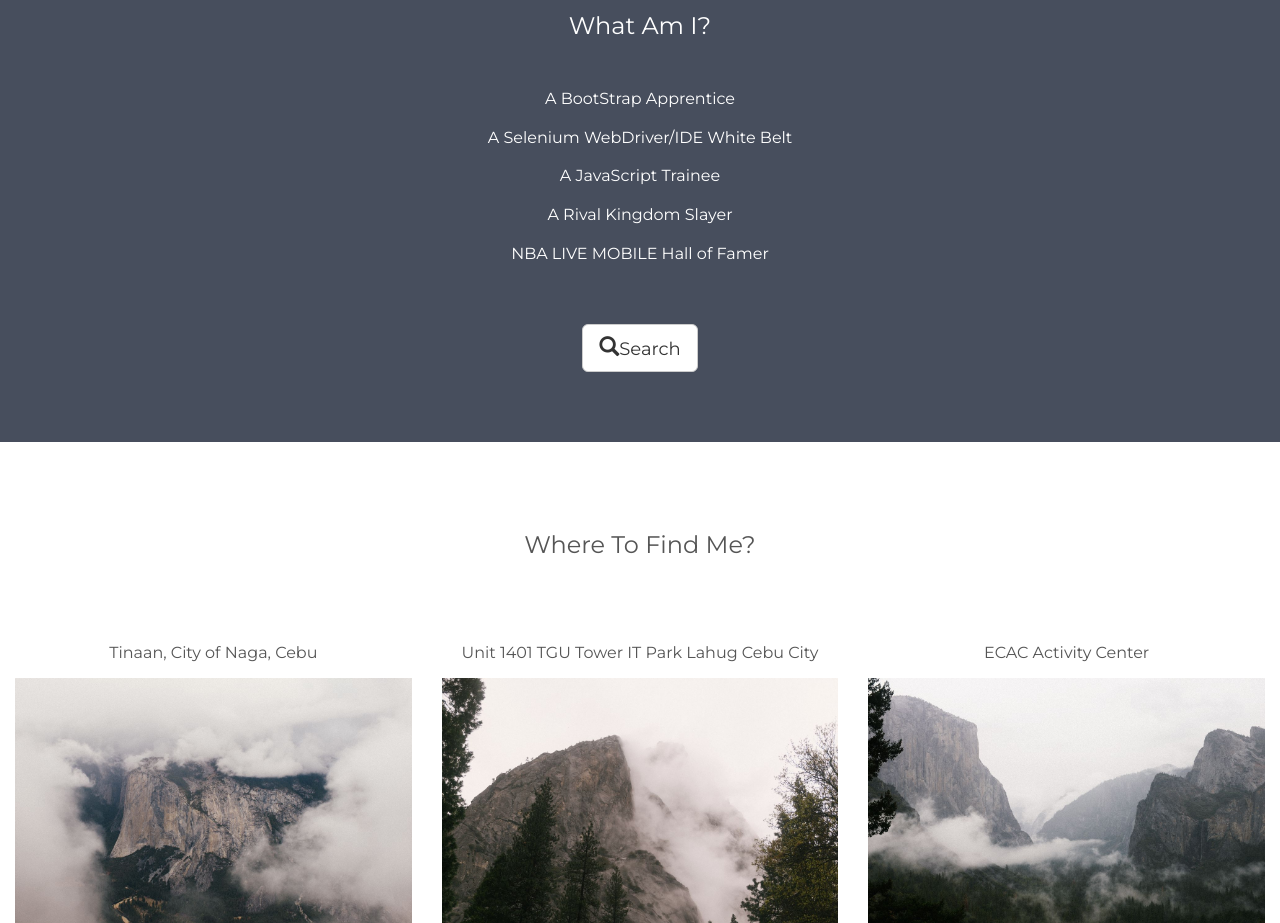
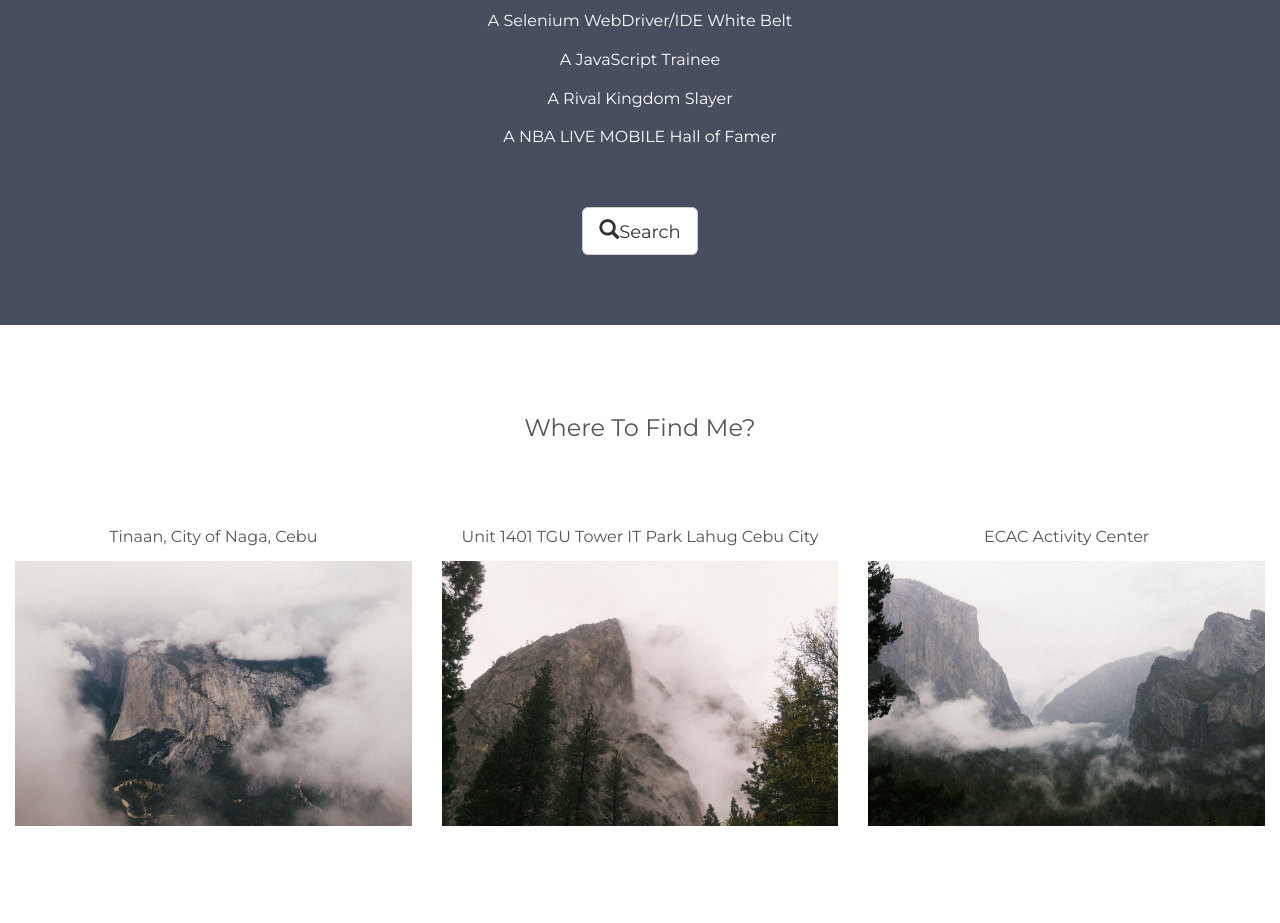
Before and after one commit to winlybesin/lywinhoo.github.io, a plain HTML site: page index.html in a window 1280 px wide. Shown: the part 956-1879 px from the top of the page. Drawn offline with nearby package versions, Linux system fonts and the light colour scheme.

Commit message:
Updated test files
Updated test files

```diff
--- a/index.html
+++ b/index.html
@@ -97,7 +97,7 @@
   <p>A Selenium WebDriver/IDE White Belt</p>
   <p>A JavaScript Trainee</p>
   <p>A Rival Kingdom Slayer</p>
-  <p>NBA LIVE MOBILE Hall of Famer</p>
+  <p>A NBA LIVE MOBILE Hall of Famer</p>
   <a href="#" class="btn btn-default btn-lg">
     <span class="glyphicon glyphicon-search"></span>Search</a>
 </div>
```
Also changed, not shown: images/.picasaoriginals/alandra.jpg (deleted), images/.picasaoriginals/doggie.jpg (deleted), images/.picasaoriginals/messi.jpg (deleted), images/assassin.jpg (deleted), images/me.jpg, images/me.png (added), 2 other files.
